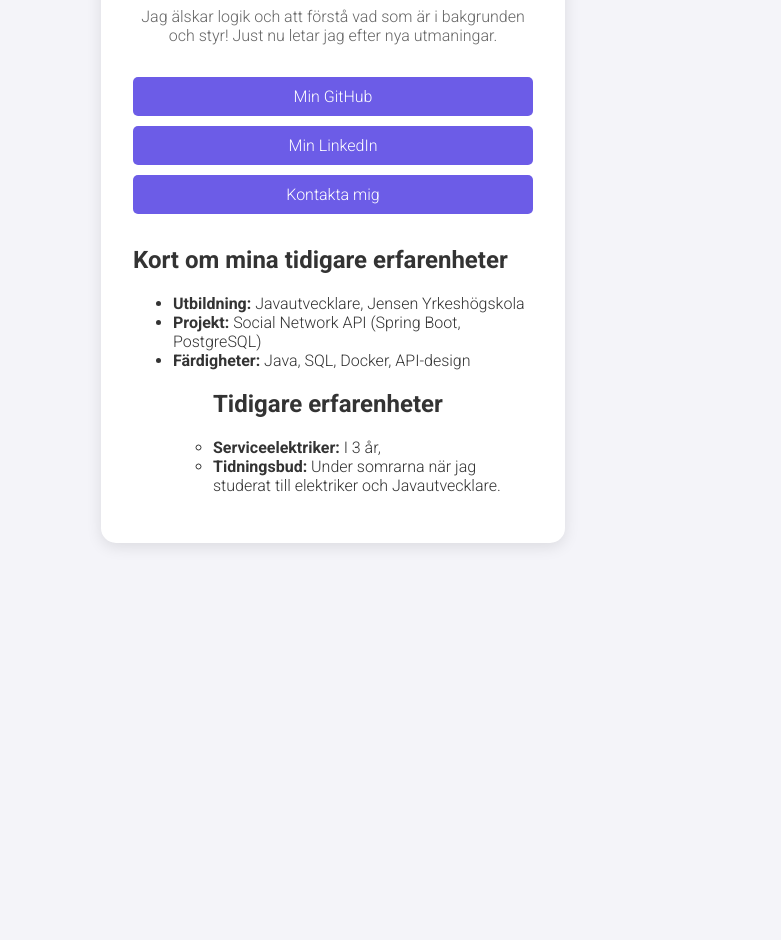
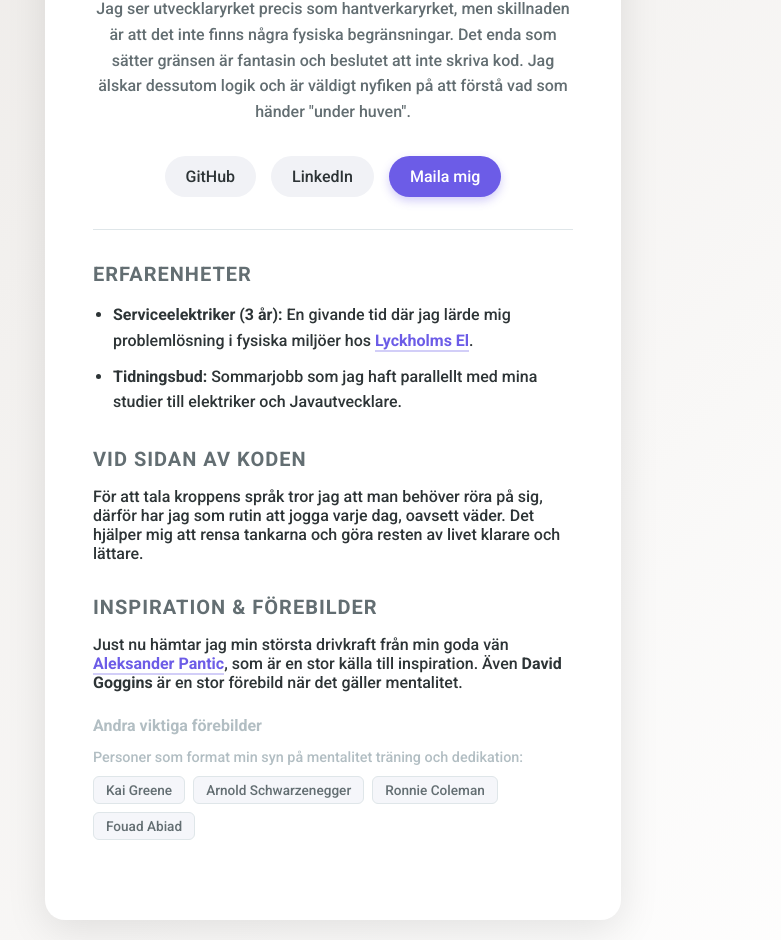
Before and after one commit to smanzzz/samansultani.se, a plain HTML site: page index.html in a window 1280 px wide. Shown: the part 200-1140 px from the top of the page, without its empty margins (307-1088 px from the left). Before the commit the page ends 800 px from the top, so only its background shows below. Drawn offline with Linux system fonts and the light colour scheme.

Commit message:
Lite mer komplett info om mig

```diff
--- a/index.html
+++ b/index.html
@@ -5,38 +5,69 @@
     <meta name="viewport" content="width=device-width, initial-scale=1.0">
     <title>Saman Sultani - Portfolio</title>
     <link rel="stylesheet" href="style.css">
-    <link href="https://fonts.googleapis.com/css2?family=Roboto:wght@300;700&display=swap" rel="stylesheet">
+    <link href="https://fonts.googleapis.com/css2?family=Roboto:wght@300;500;700&display=swap" rel="stylesheet">
 </head>
 <body>
 
+<div class="main-wrapper">
     <div class="container">
         <img src="profilbild.jpg" alt="Bild på mig" class="profile-pic">
 
         <h1>Hej, jag heter Saman!</h1>
         <p class="bio">
-        Jag älskar logik och att förstå vad som är i bakgrunden och styr!
-        Just nu letar jag efter nya utmaningar.
+            Jag ser utvecklaryrket precis som hantverkaryrket, men skillnaden är att det inte finns några fysiska begränsningar.
+            Det enda som sätter gränsen är fantasin och beslutet att inte skriva kod. Jag älskar dessutom logik och är väldigt nyfiken på att förstå vad som händer "under huven".
         </p>
 
         <div class="links">
-        <a href="https://github.com/smanzzz" target="_blank">Min GitHub</a>
-        <a href="https://linkedin.com/in/saman-sultani-a48534197" target="_blank">Min LinkedIn</a>
-        <a href="mailto:smanzhow@gmail.com">Kontakta mig</a>
+            <a href="https://github.com/smanzzz" target="_blank" class="btn">GitHub</a>
+            <a href="https://linkedin.com/in/saman-sultani-a48534197" target="_blank" class="btn">LinkedIn</a>
+            <a href="mailto:smanzhow@gmail.com" class="btn btn-primary">Maila mig</a>
         </div>
 
-    <div class="cv-section">
-        <h2>Kort om mina tidigare erfarenheter</h2>
-        <ul>
-            <li><strong>Utbildning:</strong> Javautvecklare, Jensen Yrkeshögskola</li>
-            <li><strong>Projekt:</strong> Social Network API (Spring Boot, PostgreSQL)</li>
-            <li><strong>Färdigheter:</strong> Java, SQL, Docker, API-design</li>
-            <ul>
-            <h2>Tidigare erfarenheter</h2>
-                <li><strong>Serviceelektriker:</strong> I 3 år, </li>
-                <li><strong>Tidningsbud:</strong> Under somrarna när jag studerat till elektriker och Javautvecklare.</li>
+        <hr class="divider">
+
+        <div class="content-section">
+            <h2>Erfarenheter</h2>
+            <ul class="experience-list">
+                <li>
+                    <strong>Serviceelektriker (3 år):</strong>
+                    En givande tid där jag lärde mig problemlösning i fysiska miljöer hos
+                    <a href="https://lyckholmsel.se" target="_blank" class="highlight-link">Lyckholms El</a>.
+
+                </li>
+                <li>
+                    <strong>Tidningsbud:</strong>
+                    Sommarjobb som jag haft parallellt med mina studier till elektriker och Javautvecklare.
+                </li>
             </ul>
+        </div>
 
-        </ul>
+        <div class="content-section">
+            <h2>Vid sidan av koden</h2>
+            <p>
+                För att tala kroppens språk tror jag att man behöver röra på sig, därför har jag som rutin att jogga varje dag,
+                oavsett väder. Det hjälper mig att rensa tankarna och göra resten av livet klarare och lättare.
+            </p>
+        </div>
+
+        <div class="content-section idol-section">
+            <h2>Inspiration & Förebilder</h2>
+            <p>
+                Just nu hämtar jag min största drivkraft från min goda vän
+                <a href="https://aleksanderpantic.se" target="_blank" class="highlight-link">Aleksander Pantic</a>,
+                som är en stor källa till inspiration. Även <strong>David Goggins</strong> är en stor förebild när det gäller mentalitet.
+            </p>
+
+            <h3>Andra viktiga förebilder</h3>
+            <p class="small-text">Personer som format min syn på mentalitet träning och dedikation:</p>
+            <div class="tag-container">
+                <span class="tag">Kai Greene</span>
+                <span class="tag">Arnold Schwarzenegger</span>
+                <span class="tag">Ronnie Coleman</span>
+                <span class="tag">Fouad Abiad</span>
+            </div>
+        </div>
     </div>
 </div>
 
--- a/style.css
+++ b/style.css
@@ -1,55 +1,165 @@
+
 body {
     font-family: 'Roboto', sans-serif;
-    background-color: #f4f4f9;
-    color: #333;
+
+    background: linear-gradient(135deg, #ece9e6 0%, #ffffff 100%);
+    color: #2d3436;
     display: flex;
     justify-content: center;
     align-items: center;
     min-height: 100vh;
     margin: 0;
+    padding: 20px;
 }
+
 
 .container {
     background: white;
-    padding: 2rem;
-    border-radius: 15px;
-    box-shadow: 0 4px 15px rgba(0,0,0,0.1);
+    padding: 3rem;
+    border-radius: 20px;
+    box-shadow: 0 10px 40px rgba(0,0,0,0.1);
     text-align: center;
-    max-width: 400px;
+    max-width: 480px;
     width: 100%;
+    transition: transform 0.3s ease;
 }
 
+
 .profile-pic {
-    width: 150px;
-    height: 150px;
+    width: 160px;
+    height: 160px;
     border-radius: 50%;
     object-fit: cover;
-    border: 4px solid #6c5ce7;
-    margin-bottom: 1rem;
+    border: 5px solid white; /* Vit ram runt bilden */
+    box-shadow: 0 5px 15px rgba(0,0,0,0.2);
+    margin-bottom: 1.5rem;
+    transition: transform 0.3s;
+}
+
+.profile-pic:hover {
+    transform: scale(1.05);
+}
 
 
+h1 {
+    margin-bottom: 0.5rem;
+    font-weight: 700;
+    color: #2d3436;
 }
 
-h1 { margin-bottom: 0.5rem; }
+h2 {
+    font-size: 1.25rem;
+    margin-bottom: 1rem;
+    color: #636e72;
+    text-transform: uppercase;
+    letter-spacing: 1px;
+    font-weight: 700;
+}
 
-.bio { color: #666; margin-bottom: 2rem; }
+h3 {
+    font-size: 1rem;
+    margin-top: 1.5rem;
+    margin-bottom: 0.5rem;
+    color: #b2bec3;
+}
+
+.bio {
+    color: #636e72;
+    margin-bottom: 2rem;
+    line-height: 1.6;
+}
+
 
 .links {
     display: flex;
-    flex-direction: column;
-    gap: 10px;
+    justify-content: center;
+    gap: 15px;
+    margin-bottom: 2rem;
+    flex-wrap: wrap;
+}
+
+.btn {
+    text-decoration: none;
+    color: #2d3436;
+    background-color: #f1f2f6;
+    padding: 10px 20px;
+    border-radius: 25px; /* Runda knappar */
+    font-weight: 500;
+    transition: all 0.3s ease;
+    border: 1px solid transparent;
+}
+
+.btn:hover {
+    background-color: #dfe6e9;
+    transform: translateY(-2px); /* Knappen hoppar upp lite */
+}
+
+.btn-primary {
+    background-color: #6c5ce7;
+    color: white;
+    box-shadow: 0 4px 10px rgba(108, 92, 231, 0.3);
+}
+
+.btn-primary:hover {
+    background-color: #5b4bc4;
+    color: white;
+}
+
+
+.divider {
+    border: 0;
+    height: 1px;
+    background: #dfe6e9;
+    margin: 2rem 0;
+}
+
+
+.content-section {
+    text-align: left;
     margin-bottom: 2rem;
 }
 
-.links a {
-    text-decoration: none;
-    background-color: #6c5ce7;
-    color: white;
-    padding: 10px;
-    border-radius: 5px;
-    transition: background 0.3s;
+.experience-list {
+    padding-left: 20px;
+    line-height: 1.6;
 }
 
-.links a:hover { background-color: #5b4bc4; }
+.experience-list li {
+    margin-bottom: 10px;
+}
 
-.cv-section { text-align: left; }
+
+.highlight-link {
+    color: #6c5ce7;
+    text-decoration: none;
+    font-weight: bold;
+    border-bottom: 2px solid rgba(108, 92, 231, 0.3);
+    transition: border-color 0.3s;
+}
+
+.highlight-link:hover {
+    border-bottom-color: #6c5ce7;
+}
+
+.small-text {
+    font-size: 0.9rem;
+    color: #b2bec3;
+    margin-bottom: 10px;
+}
+
+
+.tag-container {
+    display: flex;
+    flex-wrap: wrap;
+    gap: 8px;
+}
+
+.tag {
+    background-color: #f5f6fa;
+    color: #636e72;
+    padding: 5px 12px;
+    border-radius: 6px;
+    font-size: 0.85rem;
+    font-weight: 500;
+    border: 1px solid #dfe6e9;
+}
```
Lines whose indentation alone changed are shown as unchanged.
